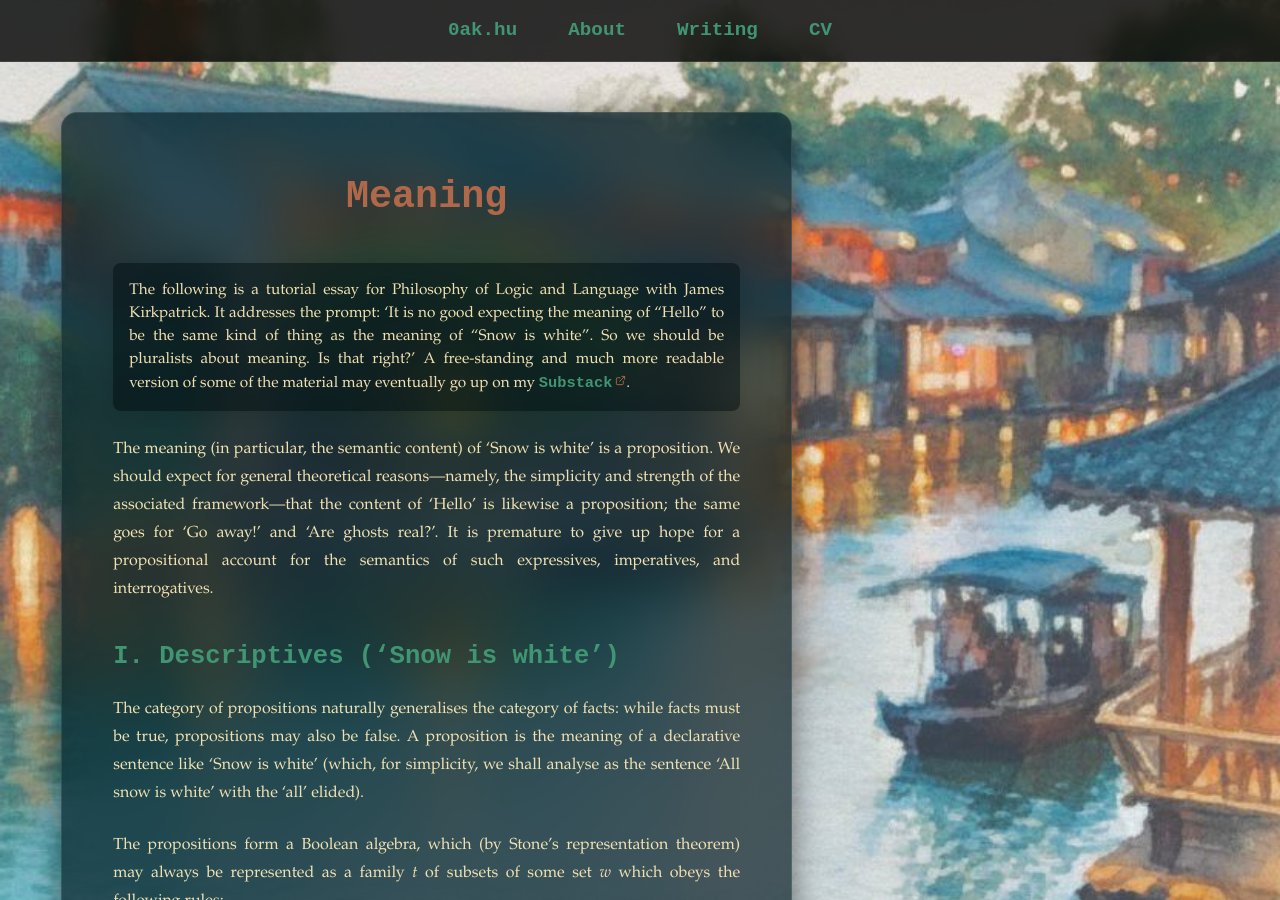
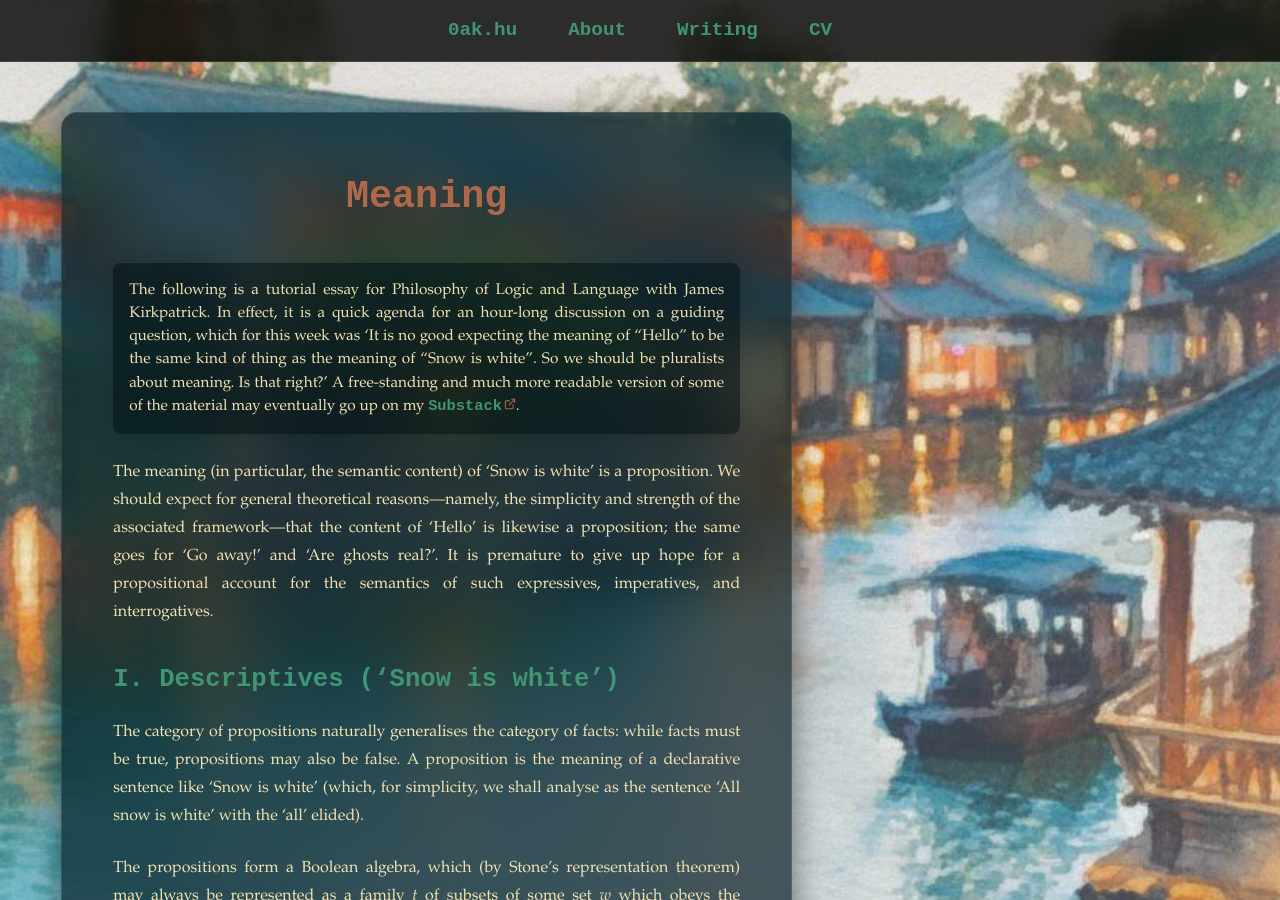
Before and after one commit to oak-hu/oak-hu.github.io, a Jekyll site: the page built from writing/meaning.md, in a window 1280 px wide and 900 px high. Built offline with Jekyll 4.4.1, drawn with Linux system fonts in a browser that asks for light colours; some web fonts are replaced.

Commit message:
Update meaning.md

```diff
--- a/writing/meaning.md
+++ b/writing/meaning.md
@@ -7,7 +7,7 @@ tag: "Philosophy of Language (Week 4)"
 
 # Meaning
 
-> The following is a tutorial essay for Philosophy of Logic and Language with James Kirkpatrick. It addresses the prompt: ‘It is no good expecting the meaning of “Hello” to be the same kind of thing as the meaning of “Snow is white”. So we should be pluralists about meaning. Is that right?’ A free-standing and much more readable version of some of the material may eventually go up on my [Substack](https://offhandquibbles.substack.com).
+> The following is a tutorial essay for Philosophy of Logic and Language with James Kirkpatrick. In effect, it is a quick agenda for an hour-long discussion on a guiding question, which for this week was ‘It is no good expecting the meaning of “Hello” to be the same kind of thing as the meaning of “Snow is white”. So we should be pluralists about meaning. Is that right?’ A free-standing and much more readable version of some of the material may eventually go up on my [Substack](https://offhandquibbles.substack.com).
 
 The meaning (in particular, the semantic content) of ‘Snow is white’ is a proposition. We should expect for general theoretical reasons—namely, the simplicity and strength of the associated framework—that the content of ‘Hello’ is likewise a proposition; the same goes for ‘Go away!’ and ‘Are ghosts real?’. It is premature to give up hope for a propositional account for the semantics of such expressives, imperatives, and interrogatives.
 
```
